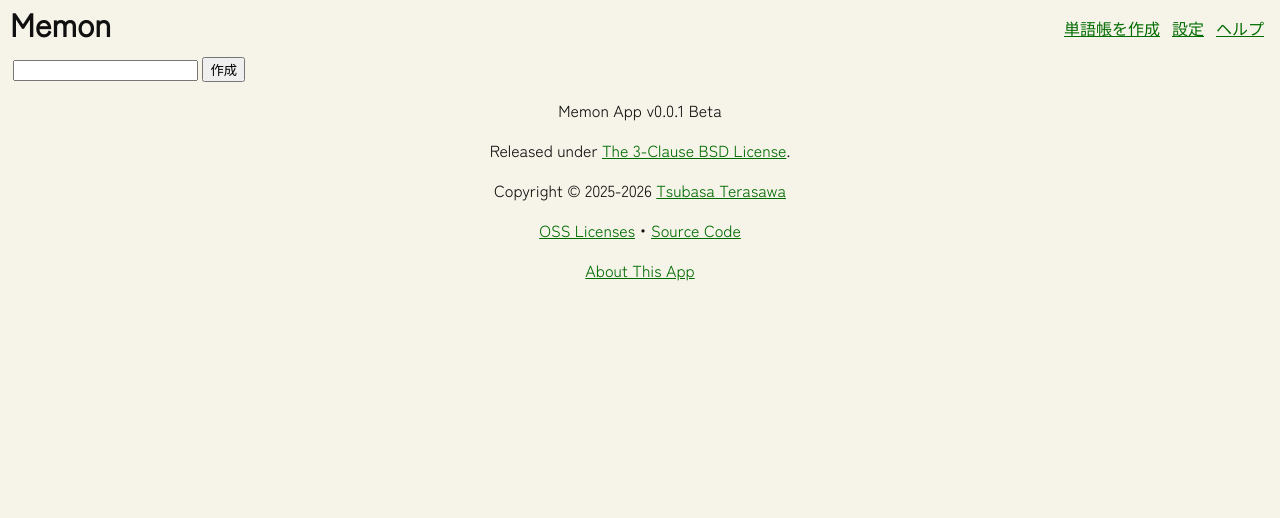
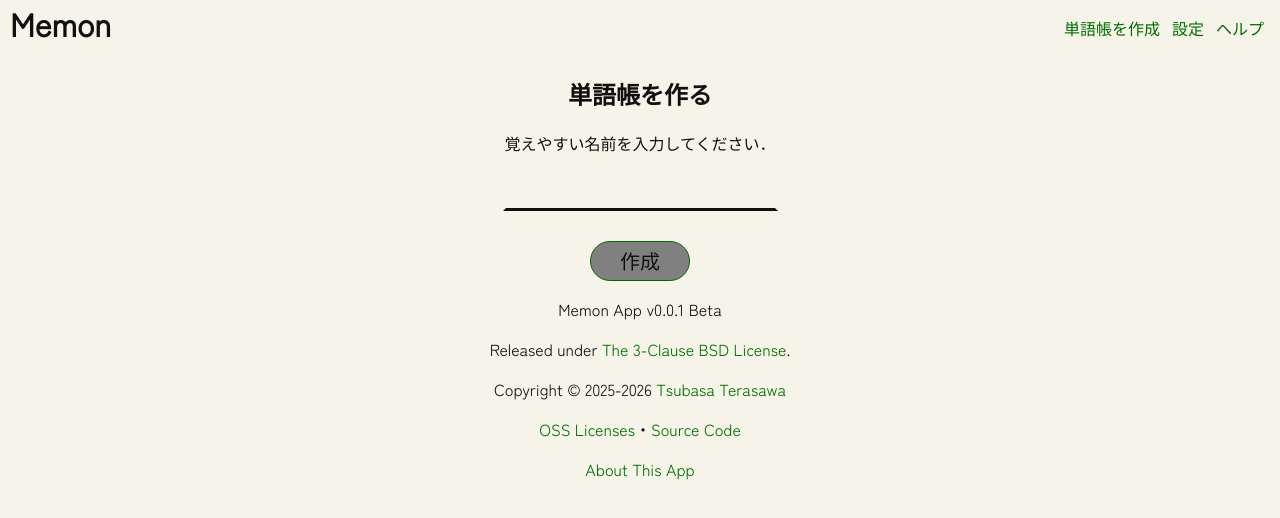
Before and after one commit to wing-0902/memon_app, a SvelteKit app: page /create in a window 1280 px wide. Shown: the top 518 px of the page. Built offline with nearby package versions, Linux system fonts and the light colour scheme; a web font is replaced by a local one.

Commit message:
[skip ci]登録画面がリッチになった

```diff
--- a/src/lib/styles/globals.scss
+++ b/src/lib/styles/globals.scss
@@ -42,7 +42,18 @@ body {
   input,
   textarea {
     font-family: 'Zen Maru Gothic', sans-serif;
+    font-size: 20px;
+    color: var(--foreground);
+    background: transparent;
+    border: 3px solid transparent;
+    border-bottom-color: var(--foregroumd);
+    outline: none;
+    &:focus {
+      color: var(--theme);
+      border-bottom-color: var(--theme);
+    }
   }
+  text-align: center;
 }
 
 .icon {
@@ -51,4 +62,13 @@ body {
 
 a {
   color: var(--theme);
+  text-decoration: none;
+  &:hover {
+    text-decoration: underline;
+  }
 }
+
+button {
+  font-family: 'Zen Kaku Gothic New', sans-serif;
+  font-size: 17px;
+}
--- a/src/routes/+page.svelte
+++ b/src/routes/+page.svelte
@@ -1,5 +1,5 @@
 <script lang="ts">
-  import { itemStore } from '$lib/data/list.svelte.ts';
+  import { itemStore } from '$lib/data/list.svelte';
 </script>
 
 <svelte:head>
--- a/src/routes/create/+page.svelte
+++ b/src/routes/create/+page.svelte
@@ -1,6 +1,6 @@
 <script lang="ts">
   let newName = $state('');
-  import { itemStore } from '$lib/data/list.svelte.ts';
+  import { itemStore } from '$lib/data/list.svelte';
   import { goto } from '$app/navigation';
 
   let alreadyTrouble = $state(false);
@@ -17,9 +17,35 @@
 </script>
 
 <div class="root">
+  <h2>単語帳を作る</h2>
+  <label for='newName'>覚えやすい名前を入力してください．</label><br/>
   <input
+    id='newName'
+    name='newName'
     type="text"
     bind:value={newName}
-  />
-  <button onclick={() => handleClick()}>作成</button>
+  /><br/>
+  <button disabled={!newName} onclick={() => handleClick()} class='create'>作成</button>
 </div>
+
+<style lang="scss">
+  .root {
+    input#newName {
+      margin-top: 25px;
+    }
+    .create {
+      margin-top: 30px;
+      border: 1px solid var(--theme);
+      height: 40px;
+      width: 100px;
+      border-radius: 20px;
+      font-size: 20px;
+      &:disabled {
+        background: gray;
+        color: var(--foreground);
+      }
+      background: transparent;
+      color: var(--theme);
+    }
+  }
+</style>
```
